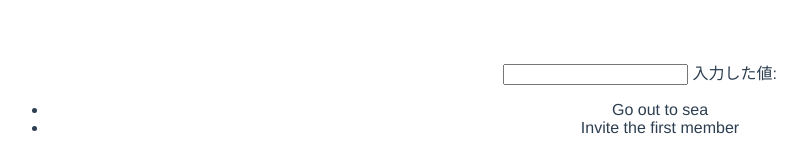
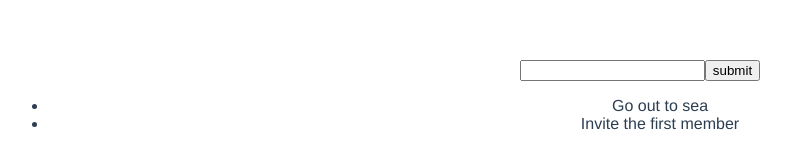
Before and after one commit to itsuki-yamada/practice, a Vue app in the folder 202104WEBDBPRESS-Vue/vue-todo-list/: page / in a window 1280 px wide. Shown: the top 160 px of the page, without its empty margins (0-807 px from the left). Built offline with nearby package versions, Linux system fonts and the light colour scheme.

Commit message:
[modify] イベントハンドラの設定

```diff
--- a/202104WEBDBPRESS-Vue/vue-todo-list/src/components/ToDoList.vue
+++ b/202104WEBDBPRESS-Vue/vue-todo-list/src/components/ToDoList.vue
@@ -1,7 +1,12 @@
 <template>
     <!-- 双方向データバインディング　inputの入力内容をプロパティに受け取る -->
     <input v-model="inputValue">
-    入力した値: {{ inputValue }}
+
+    <!-- v-onディレクトリ　イベントハンドラの登録 -->
+    <!-- v-on:イベント名="イベントハンドラ名" 省略記法=> @イベント名 -->
+    <button v-on:click="handleClick">
+        submit
+    </button>
 
     <ul>
         <li v-for="todo in todoItems"
@@ -21,6 +26,11 @@
                     {id: 2, text: 'Invite the first member'}
                 ]
             }
+        },
+        methods: {
+            handleClick() {
+                alert(this.inputValue)
+            }
         }
     }
 </script>
```
